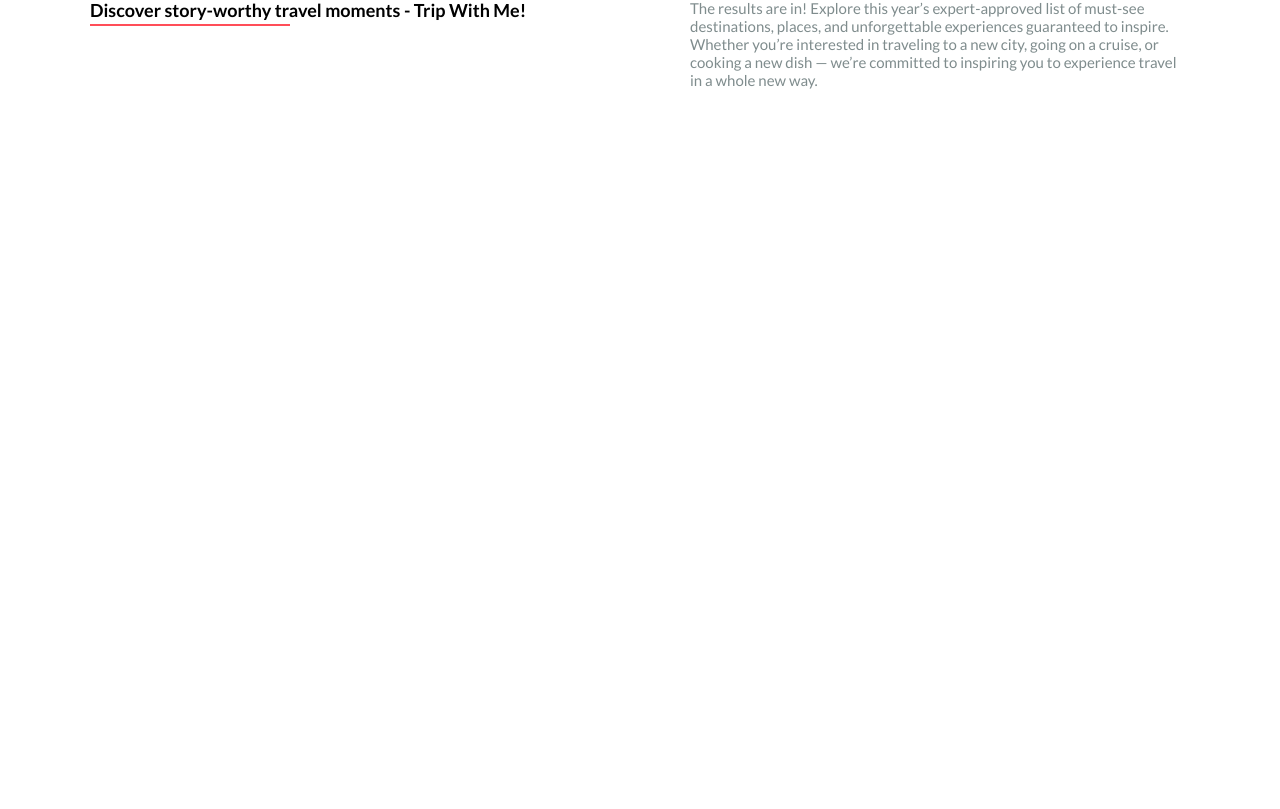
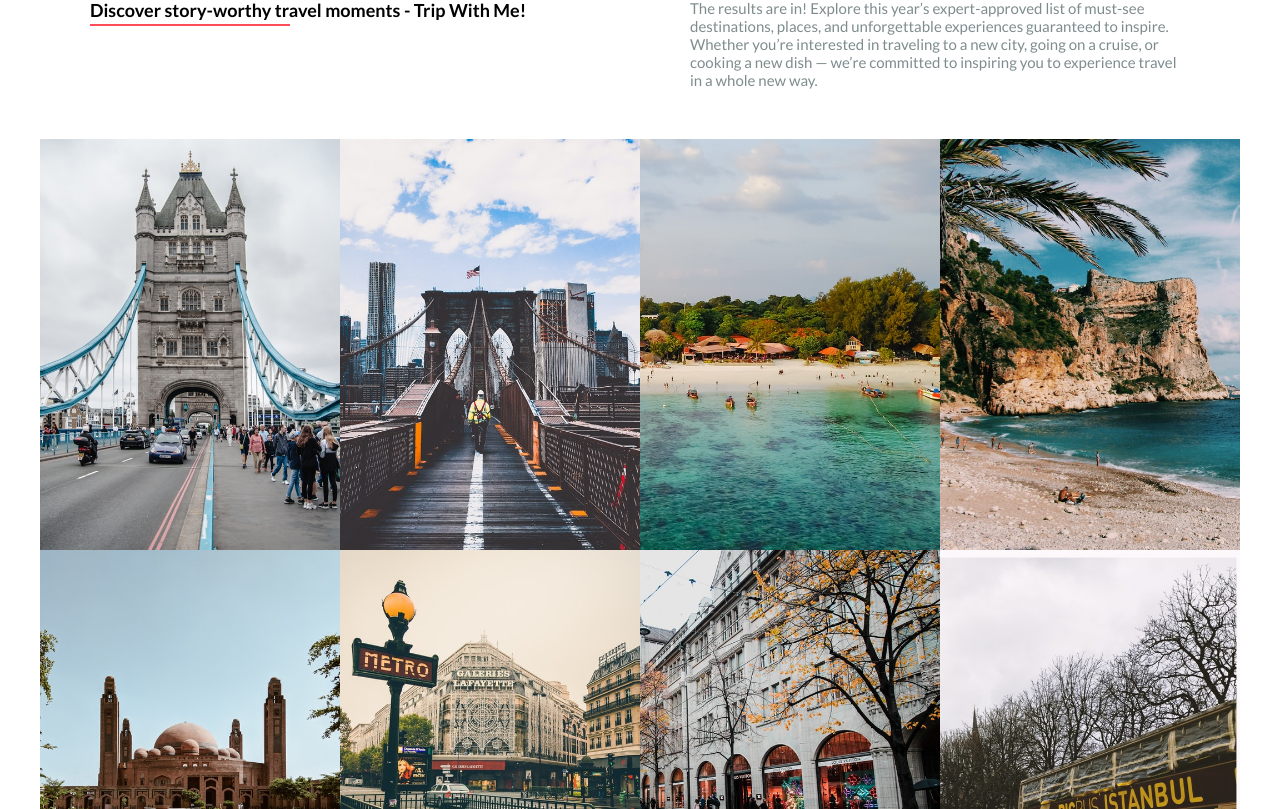
Before and after one commit to jankkosinski/trip-with-me, a React (Create React App) app: page / in a window 1280 px wide. Shown: the part 871-1680 px from the top of the page. Before the commit the page ends 1030 px from the top, so only its background shows below. Built offline with nearby package versions, Linux system fonts and the light colour scheme.

Commit message:
✨ get data from destinations context

```diff
--- a/src/layout/Destinations.js
+++ b/src/layout/Destinations.js
@@ -1,9 +1,14 @@
-import React from 'react';
+import React, { useContext } from 'react';
+import DestinationsContext from '../context/DestinationsContext';
 
 export default function Destinations() {
   const title = 'Discover story-worthy travel moments - Trip With Me!';
   const description =
     'The results are in! Explore this year’s expert-approved list of must-see destinations, places, and unforgettable experiences guaranteed to inspire. Whether you’re interested in traveling to a new city, going on a cruise, or cooking a new dish — we’re committed to inspiring you to experience travel in a whole new way. ';
+  const {
+    state: { destinations }, // The object destructuring in destructuring process!! - interesting solution to get data
+    dispatch,
+  } = useContext(DestinationsContext);
   return (
     <div className='destinations'>
       <div className='container'>
@@ -15,6 +20,11 @@
             <p className='destinations__description__body'>{description}</p>
           </div>
         </div>
+        <div className='row destinations__main'>
+          {destinations.map((obj) => (
+            <img className='col-3' src={obj.image} />
+          ))}
+        </div>
       </div>
     </div>
   );
```
